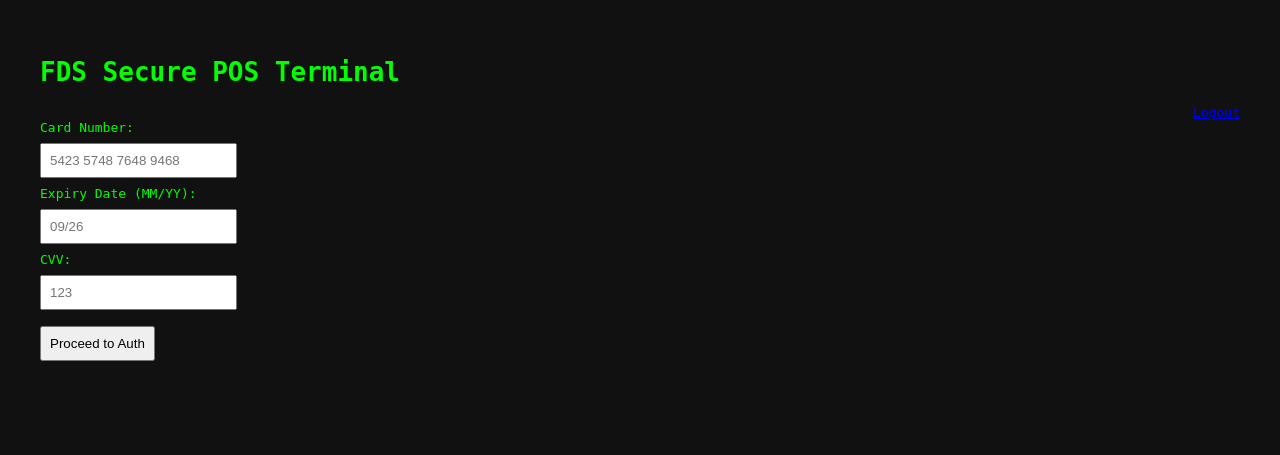
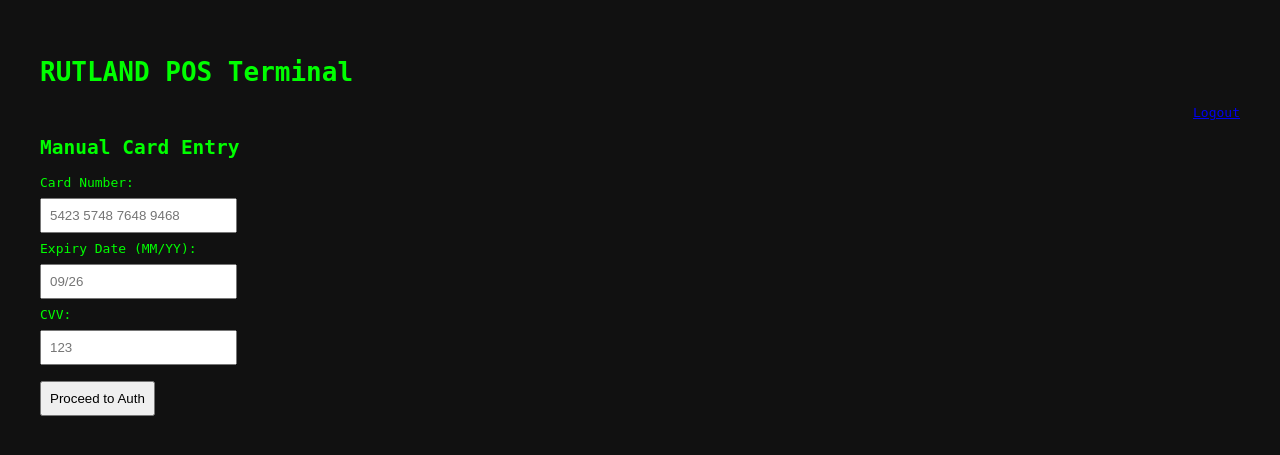
Before and after one commit to lloydsmorgan/usa, a Flask app: page /card in a window 1280 px wide. Shown: the top 455 px of the page. Run offline with Flask 3, Linux system fonts and the light colour scheme; the visitor is signed in with stand-in values (Sample User, id 1).

Commit message:
adding logo

```diff
--- a/app.py
+++ b/app.py
@@ -8,7 +8,7 @@ app.secret_key = 'fds_secret_key_8583'
 logging.basicConfig(level=logging.INFO)
 
 # Configuration
-USERNAME = "fdsadmin"
+USERNAME = "rutlandadmin"
 PASSWORD_FILE = "password.json"
 
 # Ensure password file exists
--- a/templates/base.html
+++ b/templates/base.html
@@ -2,10 +2,10 @@
 <html lang="en">
 <head>
     <meta charset="UTF-8">
-    <title>FDS Secure POS</title>
+    <title>RUTLAND POS</title>
     <link rel="manifest" href="{{ url_for('static', filename='manifest.json') }}">
     <meta name="theme-color" content="#1a237e">
-    <link rel="icon" href="{{ url_for('static', filename='icons/icon-192.png') }}">
+    <link rel="icon" href="{{ url_for('static', filename='logo.jpg') }}">
     <link rel="stylesheet" href="{{ url_for('static', filename='style.css') }}">
 </head>
 <body>
@@ -18,7 +18,7 @@
     </script>
 
     <div class="container">
-        <h1>FDS Secure POS Terminal</h1>
+        <h1>RUTLAND POS Terminal</h1>
 
         {% if session.logged_in and request.endpoint not in ['login', 'change_password'] %}
             <div style="text-align: right;"><a href="{{ url_for('logout') }}">Logout</a></div>
--- a/templates/card.html
+++ b/templates/card.html
@@ -1,6 +1,7 @@
 {% extends "base.html" %}
 {% block content %}
 <form method="POST" action="{{ url_for('card') }}">
+    <h2>Manual Card Entry</h2>
     <label>Card Number:</label><br>
     <input type="text" name="pan" placeholder="5423 5748 7648 9468" required><br>
 
--- a/templates/dashboard.html
+++ b/templates/dashboard.html
@@ -1,4 +1,4 @@
-<h2>Welcome to Secure POS Dashboard</h2>
+<h2>Welcome! Rutland POS</h2>
 <ul>
     <li><a href="/change-password">Change Password</a></li>
     <li><a href="/logout">Logout</a></li>
--- a/templates/home.html
+++ b/templates/home.html
@@ -1,7 +1,7 @@
 {% extends "base.html" %}
 {% block content %}
 <div class="text-center space-y-4">
-    <h1 class="text-3xl font-bold tracking-widest">💳 SECURE POS</h1>
+    <h1 class="text-3xl font-bold tracking-widest"><Rutland</h1>
     <p class="text-sm text-gray-400">Tap card or press start</p>
     <form action="/amount" method="GET">
         <button class="bg-green-500 hover:bg-green-600 text-white font-bold py-2 px-6 rounded-lg shadow-xl">
```
Also changed, not shown: templates/receipt.html (+5 -5 lines), static/logo.jpg (added), static/manifest.json.
